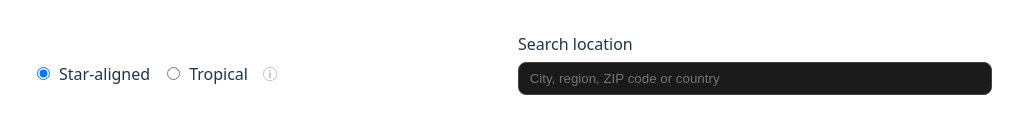
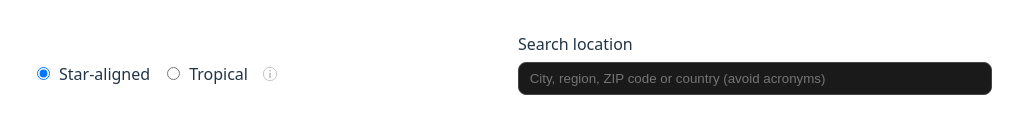
Before and after one commit to peterklingelhofer/horoscope, a React (Vite) app: page / in a window 1280 px wide. Shown: the part 173-310 px from the top of the page, without its empty margins (128-1151 px from the left). Built offline with nearby package versions, Linux system fonts and the light colour scheme; what astronomy-engine would draw is missing.

Commit message:
Add avoid acronyms to placeholder

```diff
--- a/src/components/LocationSearch.tsx
+++ b/src/components/LocationSearch.tsx
@@ -222,7 +222,7 @@ export function LocationSearch({ onPick, helperText }: Props) {
         <input
           ref={inputRef}
           type="text"
-          placeholder="City, region, ZIP code or country"
+          placeholder="City, region, ZIP code or country (avoid acronyms)"
           value={query}
           onChange={(e) => {
             setQuery(e.target.value)
```
